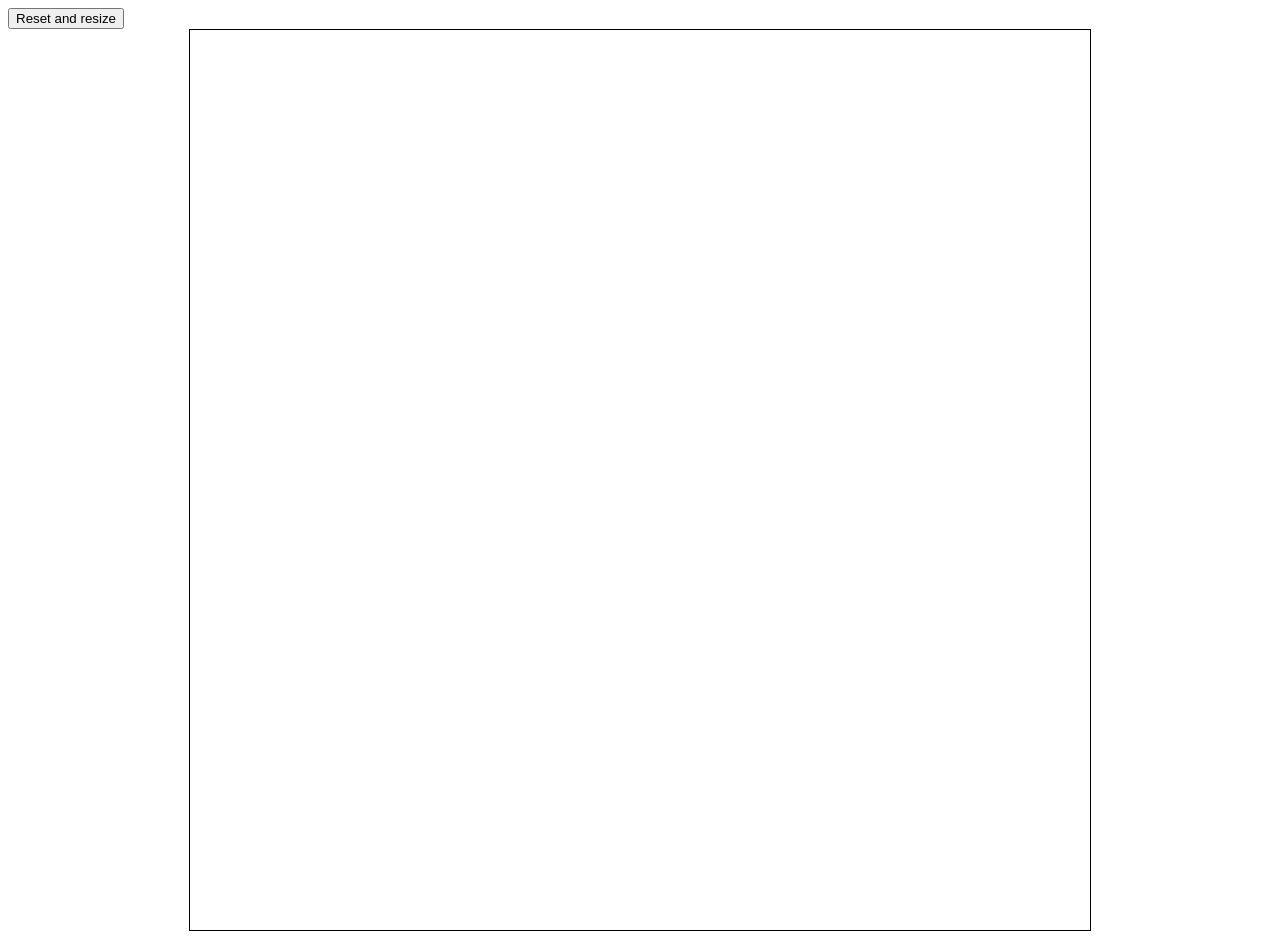
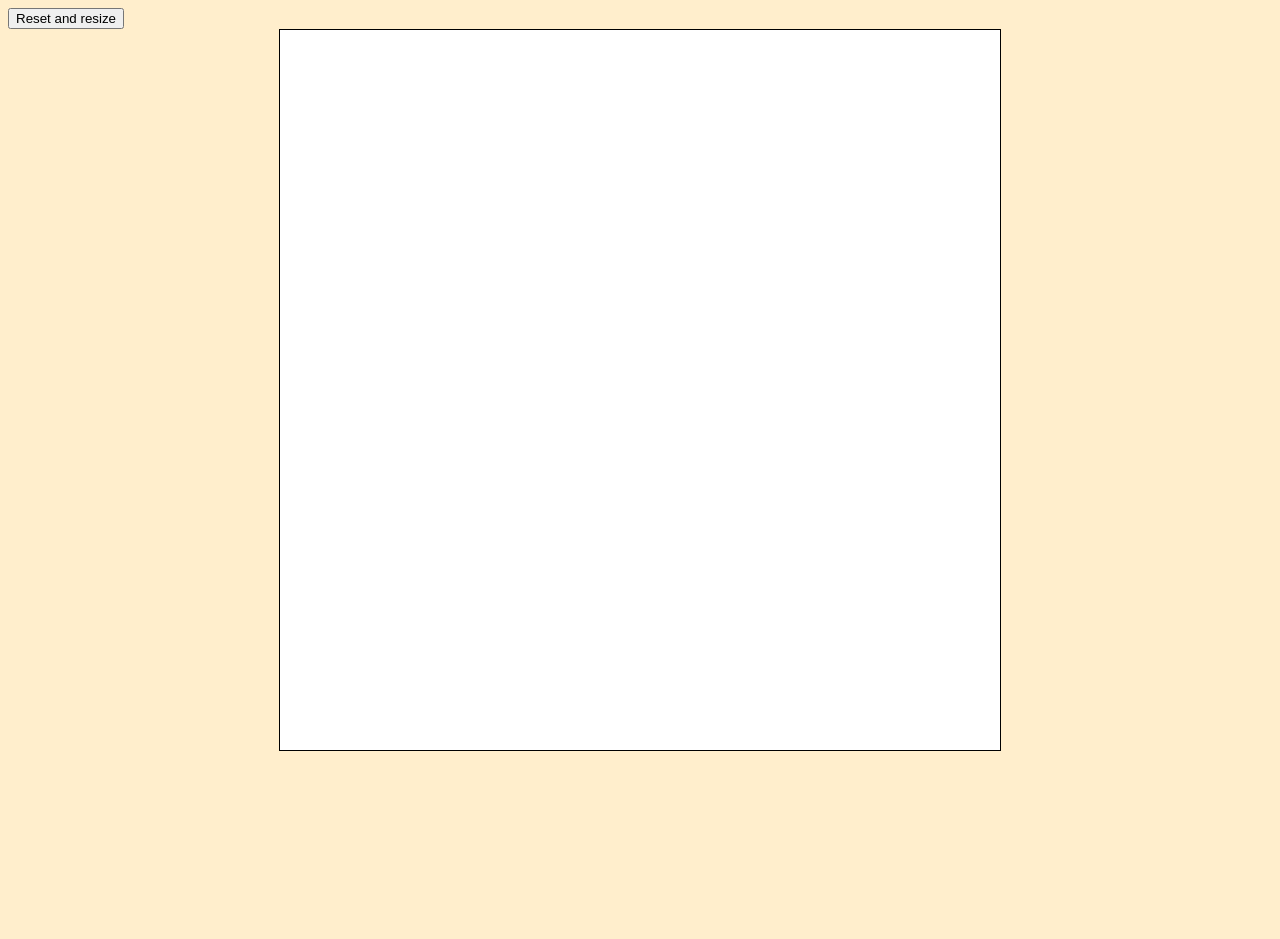
Before and after one commit to Qwib-Qwib/Etch-a-Sketch, a plain HTML site: page index.html in a window 1280 px wide. After the commit the page ends 800 px from the top, so only its background shows below. Drawn offline with Linux system fonts and the light colour scheme.

Commit message:
Add background color to page, set the starting color of the container as white, change its size so that it fits in a desktop viewport.

```diff
--- a/style.css
+++ b/style.css
@@ -1,6 +1,7 @@
 body {
     display: flex;
     flex-direction: column;
+    background-color: #ffeecc;
 }
 
 .reset {
@@ -8,8 +9,9 @@ body {
 }
 
 .sketchContainer {
-    width: 900px;
-    height: 900px;
+    width: 90vh;
+    height: 90vh;
+    background-color: white;
     border: solid 1px black;
     display: grid;
     align-self: center;
```
